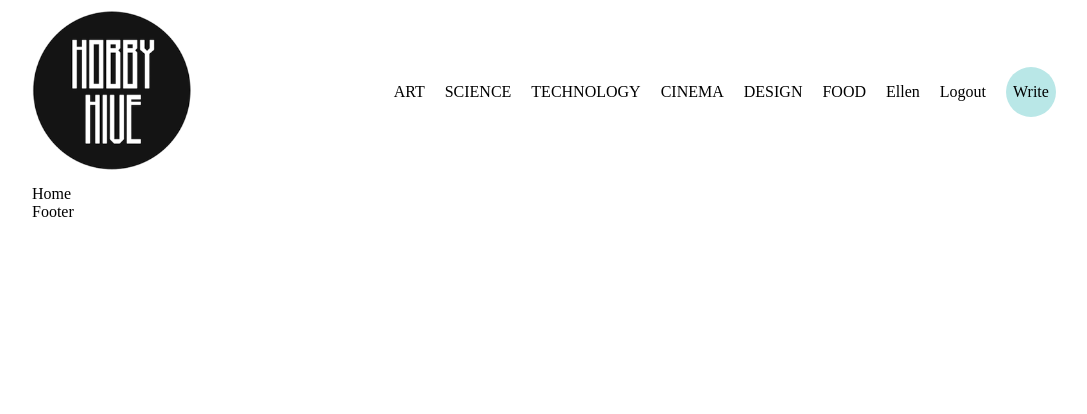
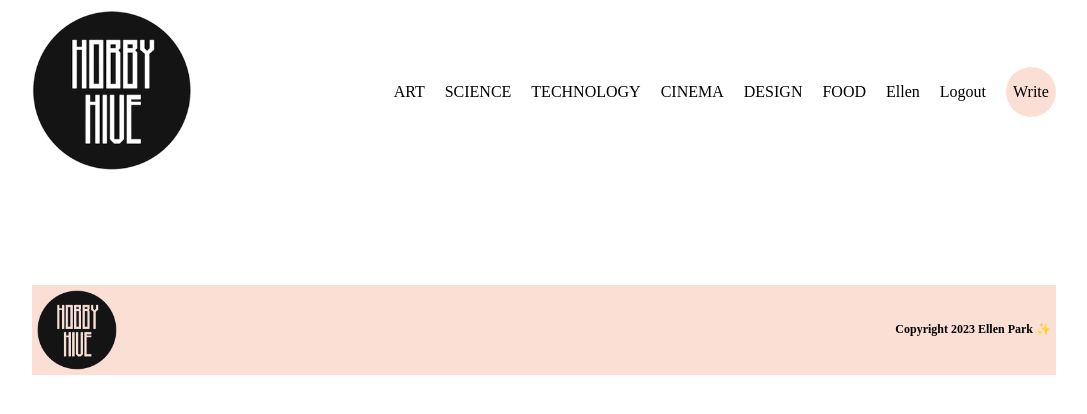
Before and after one commit to ellen3128/Blog, a React (Vite) app in the folder client/: page / in a window 1280 px wide. Shown: the top 414 px of the page, without its empty margins (96-1183 px from the left). Built offline with nearby package versions, Linux system fonts and the light colour scheme.

Commit message:
includes footer

```diff
--- a/client/src/components/Footer.jsx
+++ b/client/src/components/Footer.jsx
@@ -1,8 +1,14 @@
 import React from 'react'
+import Logo from '../img/logo.png';
 
 const Footer = () => {
   return (
-    <div>Footer</div>
+    <footer>
+      <img src={Logo} alt="" />
+      <span>
+        <p><b>Copyright 2023 Ellen Park ✨</b></p>
+      </span>
+    </footer>
   )
 }
 
--- a/client/src/pages/Home.jsx
+++ b/client/src/pages/Home.jsx
@@ -2,7 +2,9 @@
 
 const Home = () => {
   return (
-    <div>Home</div>
+    <div className='home'>
+
+    </div>
   )
 }
 
--- a/client/src/style.scss
+++ b/client/src/style.scss
@@ -1,4 +1,4 @@
-$lightGreen: #b9e7e7;
+$lightGreen: rgba(248, 194, 176, 0.526);
 
 body {
   margin: 0;
@@ -71,7 +71,7 @@
     }
   }
 
-  //NAVBAR
+//NAVBAR
 
   .navbar {
     .container {
@@ -114,11 +114,26 @@
             height: 48px;
             color: teal;
             background-color: white;
-            border: 1px solid teal;
-            font-weight: 600;
+            border: 1px solid;
+            font-weight: 500;
           }
         }
       }
     }
   }
+
+//Footer
+
+  footer {
+    margin-top: 100px;
+    padding: 5px;
+    background-color: $lightGreen;
+    display: flex;
+    align-items: center;
+    justify-content: space-between;
+    font-size: 12px;
+    img {
+      height: 80px;
+    }
+  }
 }
```
